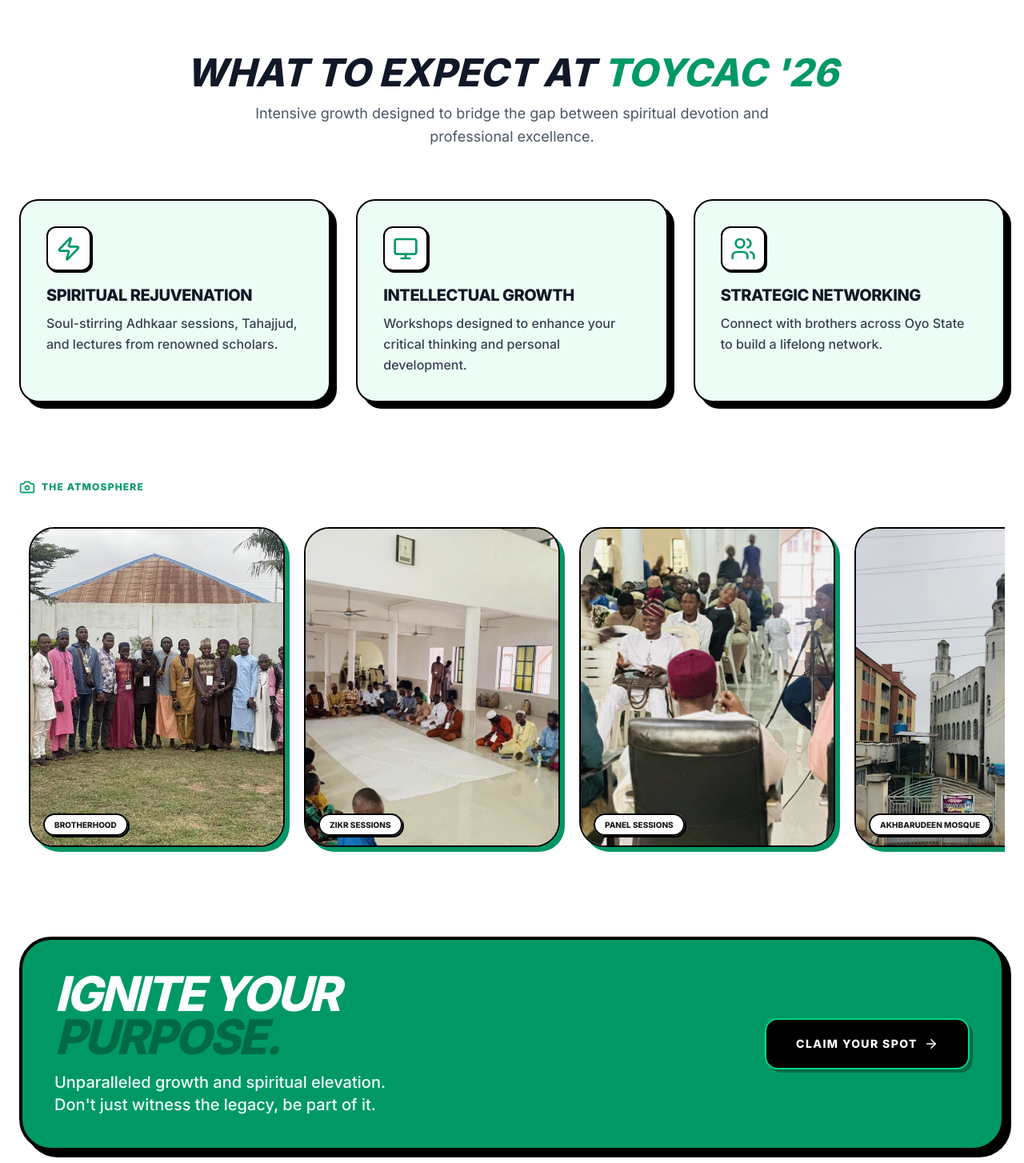
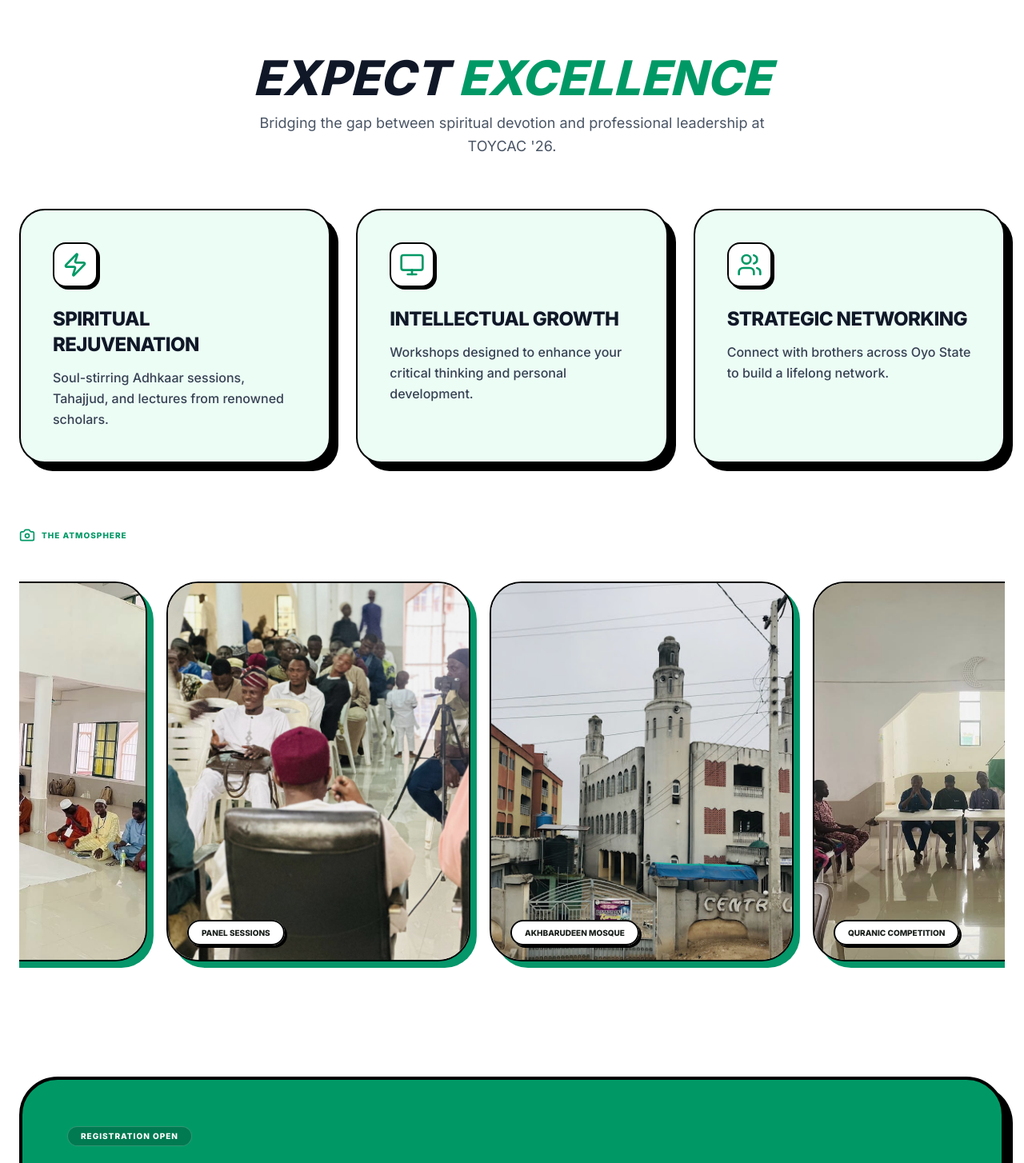
Before and after one commit to Ifetayo02/TOYCAC--26, a React (Vite) app: page / in a window 1280 px wide. Shown: the part 920-2374 px from the top of the page at 80% size. Built offline with nearby package versions, Linux system fonts and the light colour scheme.

Commit message:
made changes

```diff
--- a/src/components/Overview.tsx
+++ b/src/components/Overview.tsx
@@ -54,18 +54,17 @@ export const Overview = () => {
             initial={{ opacity: 0, y: 20 }}
             whileInView={{ opacity: 1, y: 0 }}
             viewport={{ once: true }}
-            className="text-3xl md:text-5xl font-black text-gray-900 mb-3 uppercase italic"
+            className="text-3xl md:text-6xl font-black text-gray-900 mb-3 uppercase italic leading-none"
           >
-            What to Expect at <span className="text-emerald-600">TOYCAC '26</span>
+            Expect <span className="text-emerald-600">Excellence</span>
           </motion.h2>
           <p className="text-gray-600 max-w-2xl mx-auto text-sm md:text-lg leading-relaxed">
-            Intensive growth designed to bridge the gap between spiritual devotion
-            and professional excellence.
+            Bridging the gap between spiritual devotion and professional leadership at TOYCAC '26.
           </p>
         </div>
 
-        {/* Features Grid - Staggered Animation */}
-        <div className="grid grid-cols-1 md:grid-cols-3 gap-6 md:gap-8 mb-16 md:mb-24">
+        {/* Features Grid */}
+        <div className="grid grid-cols-1 md:grid-cols-3 gap-6 md:gap-8 mb-20">
           {features.map((f, i) => (
             <motion.div
               key={i}
@@ -73,74 +72,84 @@ export const Overview = () => {
               whileInView={{ opacity: 1, y: 0 }}
               viewport={{ once: true }}
               transition={{ delay: i * 0.1 }}
-              className={`p-6 md:p-8 border-2 border-black rounded-3xl shadow-[4px_4px_0px_0px_rgba(0,0,0,1)] md:shadow-[8px_8px_0px_0px_rgba(0,0,0,1)] ${f.color}`}
+              className={`p-6 md:p-10 border-2 border-black rounded-[2rem] shadow-[5px_5px_0px_0px_rgba(0,0,0,1)] md:shadow-[10px_10px_0px_0px_rgba(0,0,0,1)] ${f.color}`}
             >
-              <div className="mb-4 bg-white border-2 border-black w-12 h-12 md:w-14 md:h-14 rounded-xl flex items-center justify-center shadow-[2px_2px_0px_0px_rgba(0,0,0,1)]">
+              <div className="mb-6 bg-white border-2 border-black w-14 h-14 rounded-2xl flex items-center justify-center shadow-[3px_3px_0px_0px_rgba(0,0,0,1)]">
                 {f.icon}
               </div>
-              <h3 className="text-lg md:text-xl font-black text-gray-900 mb-2 uppercase tracking-tight">{f.title}</h3>
+              <h3 className="text-xl md:text-2xl font-black text-gray-900 mb-3 uppercase tracking-tight">{f.title}</h3>
               <p className="text-sm md:text-base text-gray-700 leading-relaxed font-medium">{f.desc}</p>
             </motion.div>
           ))}
         </div>
 
-        {/* --- PERFORMANCE-OPTIMIZED MARQUEE GALLERY --- */}
-        <div className="mb-16 md:mb-24 overflow-hidden">
-          <div className="flex items-center gap-2 mb-6 px-4 md:px-0">
+        {/* --- CINEMATIC AUTO-SCROLLING GALLERY --- */}
+        <div className="mb-20 md:mb-32 relative overflow-hidden">
+          <div className="flex items-center gap-2 mb-8 px-4 md:px-0">
             <Camera className="text-emerald-600 w-5 h-5" />
-            <span className="font-black uppercase tracking-widest text-[10px] md:text-xs text-emerald-600">The Atmosphere</span>
+            <span className="font-black uppercase tracking-widest text-[10px] text-emerald-600">The Atmosphere</span>
           </div>
 
-          <div className="relative flex overflow-x-hidden group">
-            <div className="flex py-4 whitespace-nowrap animate-marquee group-hover:[animation-play-state:paused]">
+          <div className="flex overflow-hidden py-4">
+            <motion.div
+              className="flex flex-nowrap"
+              animate={{ x: ["0%", "-50%"] }}
+              transition={{
+                duration: 25, // Adjust speed: lower is faster
+                ease: "linear",
+                repeat: Infinity,
+              }}
+            >
+              {/* Double array for seamless loop */}
               {[...gallery, ...gallery].map((img, idx) => (
-                <motion.div
+                <div
                   key={idx}
-                  className="inline-block mx-3 min-w-[260px] md:min-w-[320px] aspect-[4/5] bg-gray-100 rounded-[2rem] overflow-hidden border-2 border-black shadow-[6px_6px_0px_0px_rgba(5,150,105,1)] relative"
-                  whileTap={{ scale: 0.96 }}
+                  className="flex-shrink-0 mx-3 w-[280px] md:w-[380px] aspect-[4/5] bg-gray-100 rounded-[2.5rem] overflow-hidden border-2 border-black shadow-[8px_8px_0px_0px_rgba(5,150,105,1)] relative"
                 >
                   <img
                     src={img.url}
                     alt={img.label}
-                    loading="lazy"
                     className="w-full h-full object-cover grayscale-[0.2] hover:grayscale-0 transition-all duration-700"
                   />
-                  <div className="absolute bottom-4 left-4">
-                    <span className="bg-white px-3 py-1.5 rounded-full text-[10px] font-black border-2 border-black uppercase shadow-[2px_2px_0px_0px_rgba(0,0,0,1)]">
+                  <div className="absolute bottom-6 left-6">
+                    <span className="bg-white px-4 py-2 rounded-full text-[10px] font-black border-2 border-black uppercase shadow-[3px_3px_0px_0px_rgba(0,0,0,1)]">
                       {img.label}
                     </span>
                   </div>
-                </motion.div>
+                </div>
               ))}
-            </div>
+            </motion.div>
           </div>
         </div>
 
-        {/* CTA Card */}
+        {/* --- CALL TO ACTION CARD --- */}
         <motion.div
           initial={{ opacity: 0, scale: 0.95 }}
           whileInView={{ opacity: 1, scale: 1 }}
           viewport={{ once: true }}
-          className="bg-emerald-600 text-white p-6 md:p-10 rounded-[2.5rem] border-2 md:border-4 border-black shadow-[8px_8px_0px_0px_rgba(0,0,0,1)] flex flex-col md:flex-row justify-between items-center gap-8"
+          className="bg-emerald-600 text-white p-8 md:p-14 rounded-[3rem] border-2 md:border-4 border-black shadow-[10px_10px_0px_0px_rgba(0,0,0,1)] flex flex-col md:flex-row justify-between items-center gap-10"
         >
-          <div className="space-y-4 text-center md:text-left flex-1">
-            <h3 className="text-4xl md:text-6xl font-black italic leading-[0.9] tracking-tighter uppercase">
+          <div className="space-y-5 text-center md:text-left flex-1">
+            <div className="inline-block bg-black/20 px-4 py-1 rounded-full text-[10px] font-black uppercase tracking-widest border border-white/20">
+              Registration Open
+            </div>
+            <h3 className="text-5xl md:text-7xl font-black italic leading-[0.85] tracking-tighter uppercase">
               IGNITE YOUR <br />
               <span className="text-black/30">PURPOSE.</span>
             </h3>
-            <p className="text-emerald-50 text-sm md:text-xl font-medium max-w-md">
-              Unparalleled growth and spiritual elevation. Don't just witness the legacy, be part of it.
+            <p className="text-emerald-50 text-sm md:text-xl font-medium max-w-md leading-snug">
+              Don't just witness the legacy, be part of the transformation at Ogbomosho.
             </p>
           </div>
 
-          <div className="flex flex-col gap-3 w-full md:w-64">
+          <div className="w-full md:w-72 shrink-0">
             <motion.button
-              whileHover={{ scale: 1.02 }}
-              whileTap={{ scale: 0.98 }}
+              whileHover={{ scale: 1.05 }}
+              whileTap={{ scale: 0.95 }}
               onClick={() => navigate('/register')}
-              className="bg-black text-white p-5 rounded-2xl border-2 border-emerald-400 font-black text-xs md:text-sm uppercase tracking-widest flex items-center justify-center gap-2 shadow-[4px_4px_0px_0px_rgba(0,0,0,0.3)]"
+              className="w-full bg-black text-white p-6 rounded-2xl border-2 border-emerald-400 font-black text-sm uppercase tracking-widest flex items-center justify-center gap-3 shadow-[6px_6px_0px_0px_rgba(0,0,0,0.4)] transition-all"
             >
-              Claim Your Spot <ArrowRight size={18} />
+              Get Tickets <ArrowRight size={20} className="text-emerald-400" />
             </motion.button>
           </div>
         </motion.div>
```
